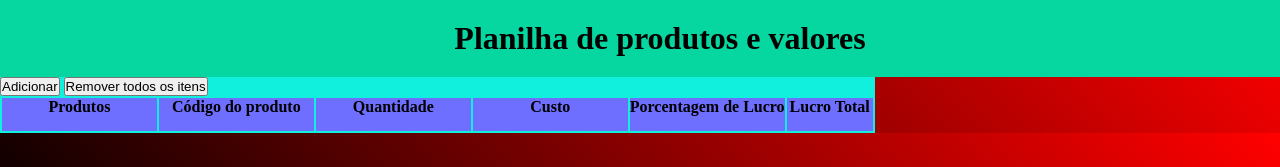
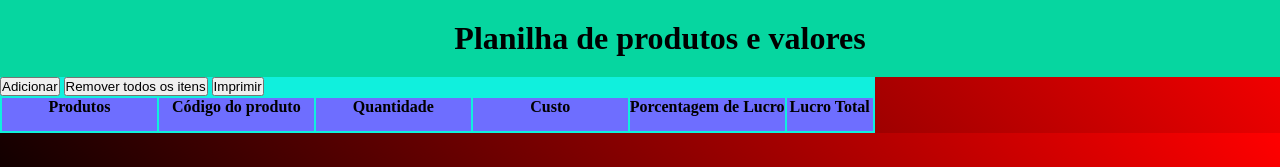
Before and after one commit to EduardoGrangeiro2002/Tabela-de-produtos, a plain HTML site: page index.html in a window 1280 px wide. Shown: the top 167 px of the page. Drawn offline with Linux system fonts and the light colour scheme.

Commit message:
Update index.html

```diff
--- a/index.html
+++ b/index.html
@@ -17,6 +17,8 @@
 <section class="Container">
   <button onclick="adicionaLinha('tbl')">Adicionar</button>
   <button onclick="RemoverItensLista()">Remover todos os itens</button>
+  <button onclick="Imprimir()">Imprimir</button>
+
  <table id="tbl" >
  <thead>
   <th class="cabeçalho">Produtos</th>
```
